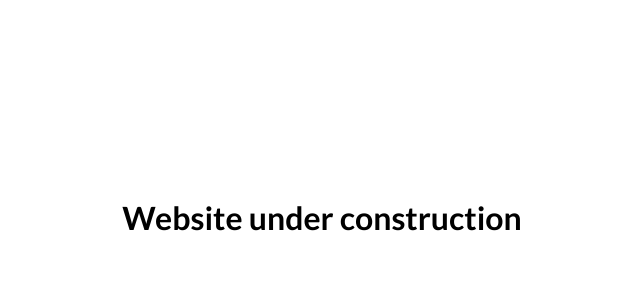
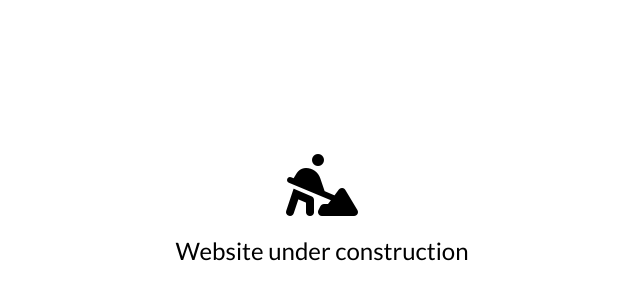
Before and after one commit to pawl0wski/Personal-website, a Vue app: page / in a window 1280 px wide. Shown: the part 182-482 px from the top of the page, without its empty margins (318-958 px from the left). Built offline with nearby package versions, Linux system fonts and the light colour scheme.

Commit message:
Add FontAwesome and icon to UnderConstruction.vue

```diff
--- a/index.html
+++ b/index.html
@@ -4,6 +4,10 @@
         <meta charset="UTF-8" />
         <link rel="icon" href="/favicon.ico" />
         <meta name="viewport" content="width=device-width, initial-scale=1.0" />
+        <script
+            src="https://kit.fontawesome.com/9c4d67e101.js"
+            crossorigin="anonymous"
+        ></script>
         <title>Jakub Pawłowski</title>
     </head>
     <body>
--- a/src/components/UnderConstruction.vue
+++ b/src/components/UnderConstruction.vue
@@ -1,6 +1,7 @@
 <template>
     <div class="under_construction">
-        <h1>Website under construction</h1>
+        <i class="fa-solid fa-person-digging"></i>
+        <h2>Website under construction</h2>
     </div>
 </template>
 
@@ -11,8 +12,15 @@ div.under_construction {
     left: 50%;
     transform: translate(-50%, -50%);
 
-    h1 {
+    text-align: center;
+
+    i {
+        font-size: 4em;
+    }
+
+    h2 {
         text-align: center;
+        font-weight: normal;
     }
 }
 </style>
```
